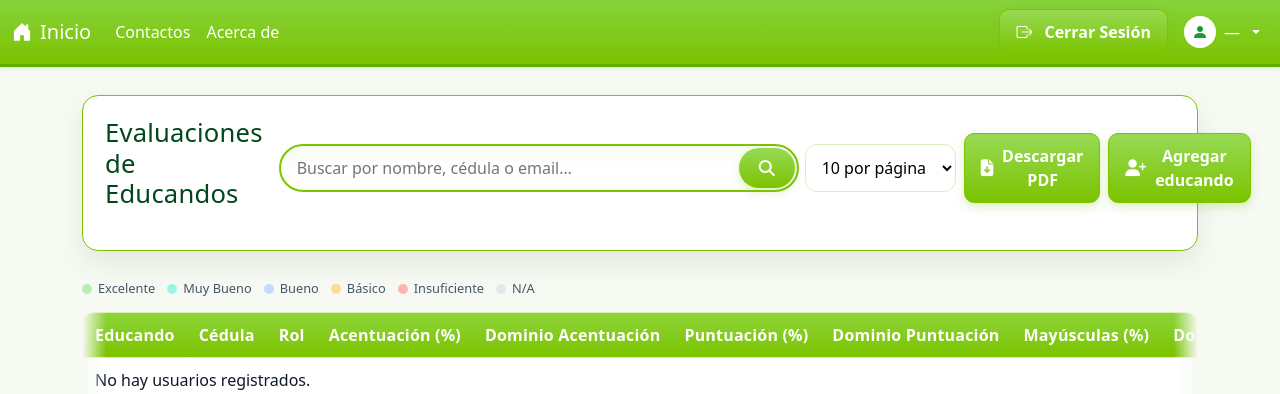
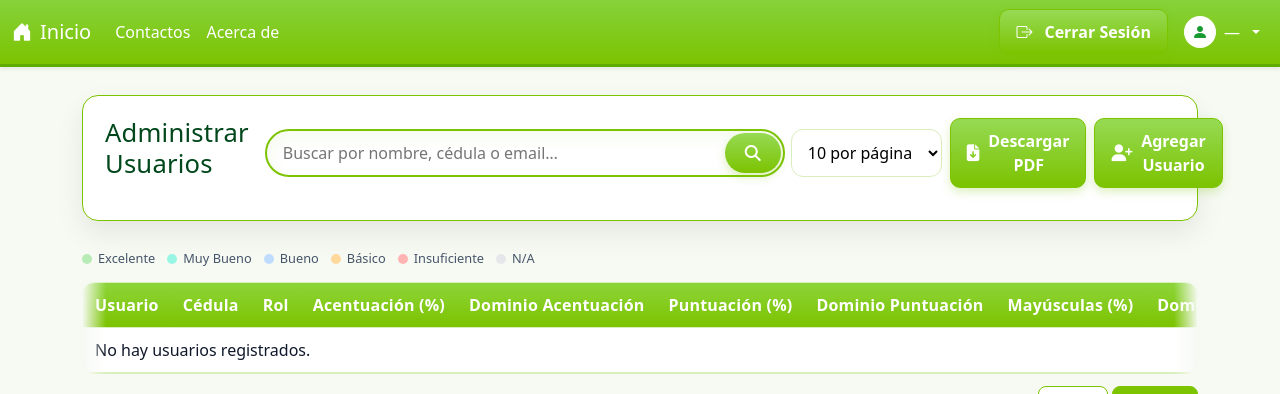
Before and after one commit to Gabar06/recomendador-inteligente, a Django app: template Academico/templates/menu/administrador/evaluaciones_admin.html in a window 1280 px wide. Shown: the top 394 px of the page. Run offline with Django 4.2, Linux system fonts and the light colour scheme; the template is opened without the code that fills it, so the values that code supplies are empty.

```diff
--- a/Academico/templates/menu/administrador/evaluaciones_admin.html
+++ b/Academico/templates/menu/administrador/evaluaciones_admin.html
@@ -118,7 +118,7 @@
 
 <div class="sheet">
   <div class="header">
-  <h2 class="h-title">Evaluaciones de Educandos</h2>
+  <h2 class="h-title">Administrar Usuarios</h2>
 
   <div class="actions">
     {# Buscador tipo “cápsula” con ícono submit #}
@@ -140,7 +140,7 @@
     </a>
 
     <a class="btn btn-icon" href="{% url 'usuario_create' %}">
-      <i class="fa-solid fa-user-plus"></i><span>Agregar educando</span>
+      <i class="fa-solid fa-user-plus"></i><span>Agregar Usuario</span>
     </a>
   </div>
 </div>
@@ -159,7 +159,7 @@
     <table>
       <thead>
         <tr>
-          <th>Educando</th>
+          <th>Usuario</th>
           <th>Cédula</th>
           <th>Rol</th> <!-- NUEVO -->
           <th title="Acentuación (%)">Acentuación (%)</th>
--- a/Academico/templates/menu/administrador/usuario_form.html
+++ b/Academico/templates/menu/administrador/usuario_form.html
@@ -40,7 +40,6 @@
     </div>
 
     <div class="card-bd">
-      {% if messages %}{% for m in messages %}<div class="msg">{{ m }}</div>{% endfor %}{% endif %}
 
       <form method="post" autocomplete="off">
         {% csrf_token %}
```
